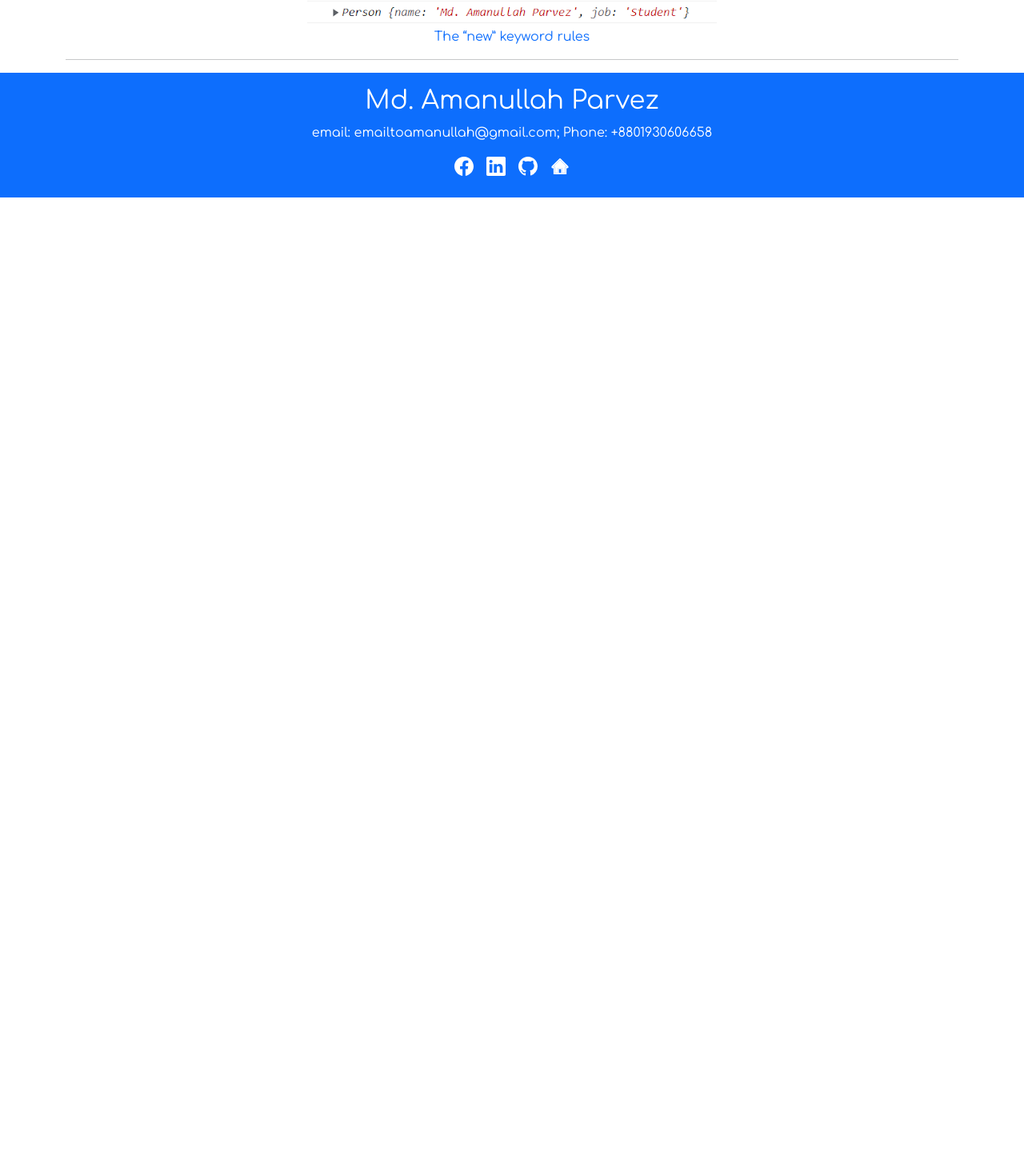
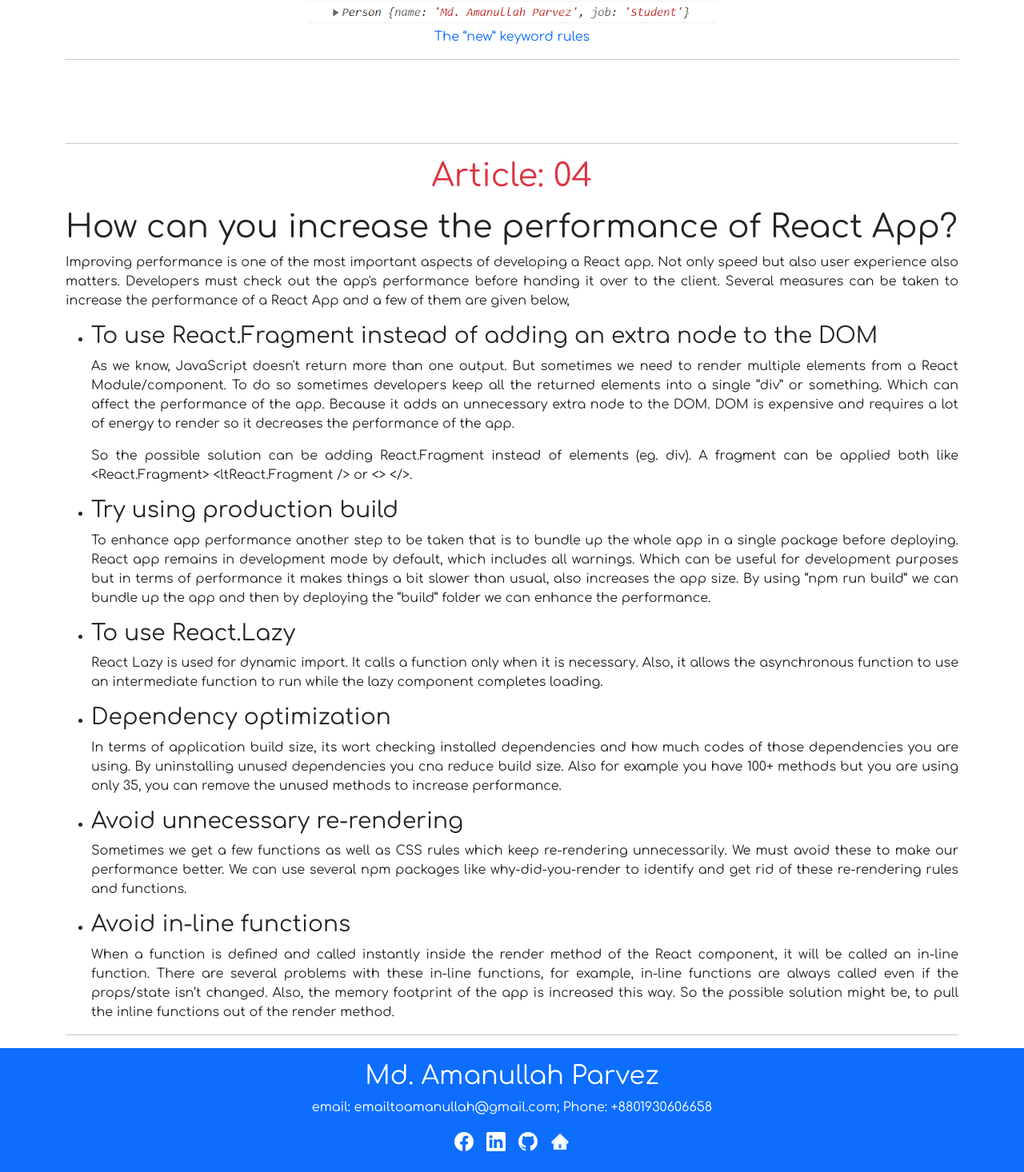
Before and after one commit to parvezaman/portfolio-parvezAman-client-side, a React (Create React App) app: page /blogs in a window 1280 px wide. Shown: the part 6525-7991 px from the top of the page at 80% size. Before the commit the page ends 6772 px from the top, so only its background shows below. Built offline with nearby package versions, Linux system fonts and the light colour scheme.

Commit message:
article 4 added

```diff
--- a/src/Pages/Blogs/Blogs.js
+++ b/src/Pages/Blogs/Blogs.js
@@ -48,6 +48,7 @@ const Blogs = () => {
 
                 <hr />
             </article>
+
             <br /><br /><br />
 
             <article>
@@ -113,7 +114,9 @@ const Blogs = () => {
 
                 <hr />
             </article>
+
             <br /><br /><br />
+
             <article>
                 <hr />
 
@@ -211,6 +214,46 @@ const Blogs = () => {
 
                 <hr />
             </article>
+
+            <br /><br /><br />
+
+            <article>
+                <hr />
+                <h1 className='text-center text-danger mb-3 mt-3'>Article: 04</h1>
+                <h1>How can you increase the performance of React App?</h1>
+                <p>Improving performance is one of the most important aspects of developing a React app. Not only speed but also user experience also matters. Developers must check out the app's performance before handing it over to the client. Several measures can be taken to increase the performance of a React App and a few of them are given below,</p>
+
+                <ul>
+                    <li>
+                        <h3>To use React.Fragment instead of adding an extra node to the DOM</h3>
+                        <p>As we know, JavaScript doesn't return more than one output. But sometimes we need to render multiple elements from a React Module/component. To do so sometimes developers keep all the returned elements into a single “div” or something. Which can affect the performance of the app. Because it adds an unnecessary extra node to the DOM. DOM is expensive and requires a lot of energy to render so it decreases the performance of the app. </p>
+                        <p>So the possible solution can be adding React.Fragment instead of elements (eg. div). A fragment can be applied both like &#60;React.Fragment&gt; &lt;ltReact.Fragment /&#62; or &#60;&#62; &#60;/&#62;.</p>
+                    </li>
+                    <li>
+                        <h3>Try  using production build</h3>
+                        <p>To enhance app performance another step to be taken that is to bundle up the whole app in a single package before deploying. React app remains in development mode by default, which includes all warnings. Which can be useful for development purposes but in terms of performance it makes things a bit slower than usual, also increases the app size. By using “npm run build” we can bundle up the app and then by deploying the “build” folder we can enhance the performance.</p>
+                    </li>
+                    <li>
+                        <h3>To use React.Lazy</h3>
+                        <p>React Lazy is used for dynamic import. It calls a function only when it is necessary. Also, it allows the asynchronous function to use an intermediate function to run while the lazy component completes loading. </p>
+                    </li>
+                    <li>
+                        <h3>Dependency optimization</h3>
+                        <p>In terms of application build size, its wort checking installed dependencies and how much codes of those dependencies you are using. By uninstalling  unused dependencies you cna reduce build size. Also for example you have 100+ methods but you are using only 35, you can remove the unused methods to increase performance.
+</p>
+                    </li>
+                    <li>
+                        <h3>Avoid unnecessary re-rendering</h3>
+                        <p>Sometimes we get a few functions as well as CSS rules which keep re-rendering unnecessarily. We must avoid these to make our performance better. We can use several npm packages like why-did-you-render to identify and get rid of these re-rendering rules and functions.</p>
+                    </li>
+                    <li>
+                        <h3>Avoid in-line functions</h3>
+                        <p>When a function is defined and called instantly inside the render method of the React component, it will be called an in-line function. There are several problems with these in-line functions, for example, in-line functions are always called even if the props/state isn’t changed. Also, the memory footprint of the app is increased this way. So the possible solution might be, to pull the inline functions out of the render method. </p>
+                    </li>
+                </ul>
+
+                <hr />
+            </article>
         </Container>
     );
 };
```
